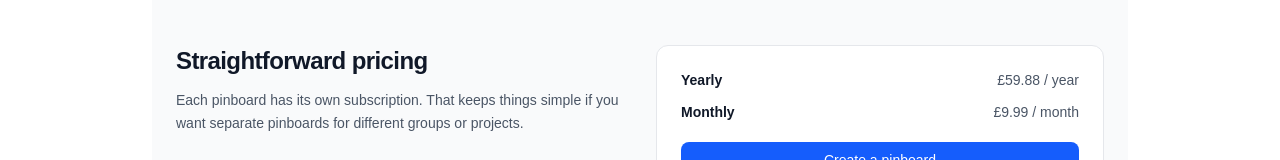
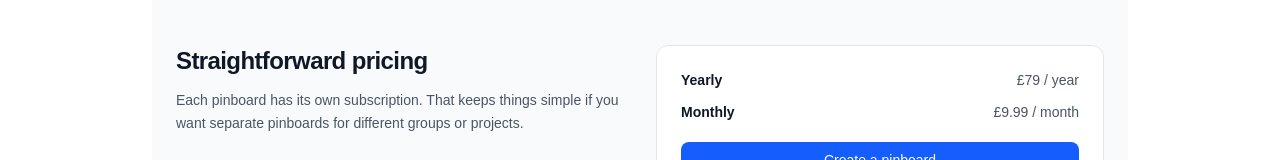
Before and after one commit to steve-aldmere/pinboardly, a Next.js app: page / in a window 1280 px wide. Shown: the part 718-878 px from the top of the page. Built offline with nearby package versions, Linux system fonts and the light colour scheme; no server answers.

Commit message:
chore(pricing): update yearly price to £79

```diff
--- a/app/app/(protected)/pinboards/new/NewPinboardForm.tsx
+++ b/app/app/(protected)/pinboards/new/NewPinboardForm.tsx
@@ -106,7 +106,7 @@ export default function NewPinboardForm({
                 />
                 <div className="flex-1">
                   <div className="font-medium text-sm">Yearly</div>
-                  <div className="text-xs text-gray-500">£59.88/year</div>
+                  <div className="text-xs text-gray-500">£79/year</div>
                 </div>
               </label>
 
--- a/app/page.tsx
+++ b/app/page.tsx
@@ -130,7 +130,7 @@ export default async function Page() {
               <div className="rounded-xl border border-gray-200 bg-white p-6">
                 <div className="flex items-baseline justify-between">
                   <div className="text-sm font-semibold text-gray-900">Yearly</div>
-                  <div className="text-sm text-gray-600">£59.88 / year</div>
+                  <div className="text-sm text-gray-600">£79 / year</div>
                 </div>
                 <div className="mt-3 flex items-baseline justify-between">
                   <div className="text-sm font-semibold text-gray-900">Monthly</div>
```
